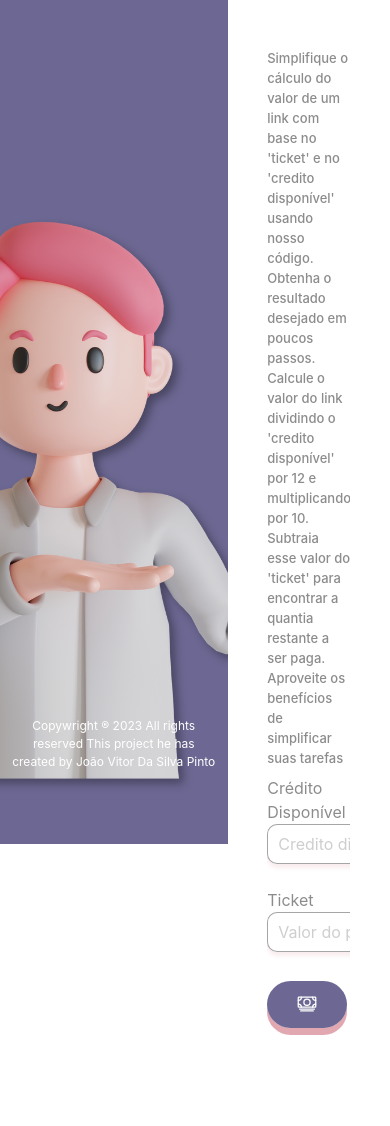
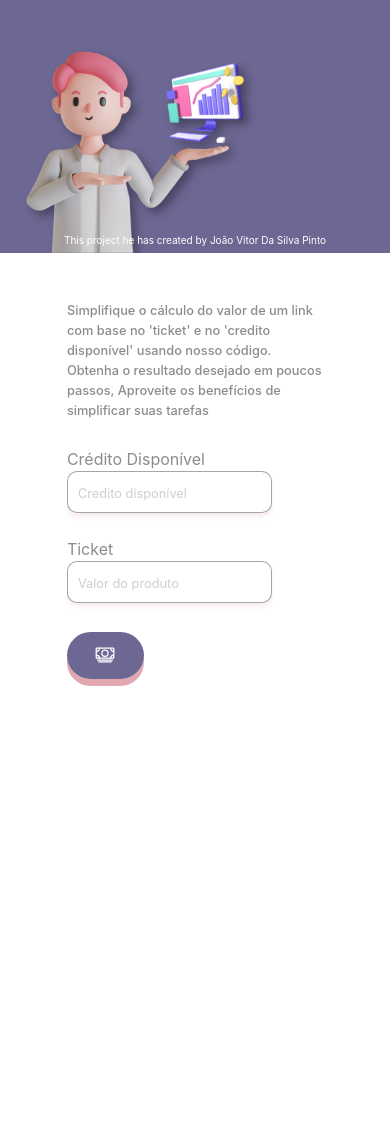
Before and after one commit to joaosilva25/Ticket_Calculator, a plain HTML site: page index.html in a window 390 px wide. After the commit the page ends 844 px from the top, so only its background shows below. Drawn offline with nearby package versions, Linux system fonts and the light colour scheme.

Commit message:
(second commit)

```diff
--- a/code.css
+++ b/code.css
@@ -7,33 +7,25 @@
 }
 
 .area_left {
-    background-color: rgba(55, 48, 107, 0.73);;
+    background-color: rgba(55, 48, 107, 0.73);
     height: 100vh;
 }
 
 .area_left img{
-    position:relative;top:5vh;left:80px;
     overflow: hidden;
     filter: drop-shadow(5px 5px 5px rgba(0, 0, 0, 0.342));
 }
 
-
-
-h1 {
-    font-size:80px;
-    color:white;
-    text-shadow: 0px 4px 4px 0px #727272;
-}
 h5 {
     text-align: left;
-    font-size:13px;
+    font-size: 80%;
     color:#8C8C8C;
     line-height: 20px;
 }
 
 h3 {
-    font-size:18px;
-    margin-top: 10px;
+    font-size:100%;
+    margin-top: 10%;
     color:#8C8C8C;
     line-height: 35px;
 }
@@ -43,7 +35,7 @@ footer {
     position:relative;top:40vh;
 }
 p {
-    position:relative;bottom:20px;
+    position:relative;bottom:100px;
     color: #FFF;
     text-align: center;
     font-size: 12px;
@@ -56,13 +48,13 @@ fieldset {
 }
 
 .conteudo {
-    margin-left:20%;
-    margin-right:20%;
+    margin-left:15%;
+    margin-right:15%;
 }
 
 input {
-    width: 250px;
-    height: 40px;
+    width: 80%;
+    height: 50%;
     border: 1px solid #64646494;
     background: rgba(255, 255, 255, 0.31);
     box-shadow: 0px 4px 4px 0px #d2768523;
@@ -86,7 +78,7 @@ select {
 
 button {
     margin-top: 5px;
-    width:80px;
+    width:30%;
     padding:8px;
     border:none;
     color:white;
@@ -108,7 +100,7 @@ button:hover {
 
 span {
     color: rgba(55, 48, 107, 0.73);
-    font-size:22px;
+    font-size:95%;
     font-weight: bold;
 }
 
@@ -121,8 +113,30 @@ span {
 
 input::placeholder {
     color: #8c8c8c6c;
+    font-size:80%;
 }
 
 .newButton {
     height: 80px;
 }
+
+
+@media (min-width:300px) and (max-width:920px) {
+    	.area_left {
+            height:30vh;
+        }
+
+        .area_left img {
+            height:100%;
+        }
+
+        p {
+            font-size:10px;
+            position:relative;bottom:20px;
+        }
+
+        h3 {
+            margin-top: 0%;
+        }
+
+}
--- a/index.html
+++ b/index.html
@@ -10,15 +10,13 @@
 <body>
     <div class="container-fluid">
         <div class="row">
-            <div class="col-7 area_left d-flex justify-content-center align-items-center flex-column">
-                    <img src="assets/images/HeroImg.png">
-                    <p>Copywright ® 2023 All rights reserved This project he has created by João Vitor Da Silva Pinto</p>
+            <div class="col-md-6 col-sm-4 area_left">
+                    <img class="img-fluid" src="assets/images/HeroImg.png">
+                    <p>This project he has created by João Vitor Da Silva Pinto</p>
             </div>
-            <aside class="col-5 area_right">
+            <aside class="col-md-6 col-sm-8 col-xs-11 area_right">
                 <div class="conteudo mt-5">
-                    <h5> Simplifique o cálculo do valor de um link com base no 'ticket' e no 'credito disponível' usando nosso código. Obtenha o resultado desejado em poucos passos.
-
-                        Calcule o valor do link dividindo o 'credito disponível' por 12 e multiplicando por 10. Subtraia esse valor do 'ticket' para encontrar a quantia restante a ser paga.
+                    <h5> Simplifique o cálculo do valor de um link com base no 'ticket' e no 'credito disponível' usando nosso código. Obtenha o resultado desejado em poucos passos,
 
                         Aproveite os benefícios de simplificar suas tarefas
                     </h5>
```
